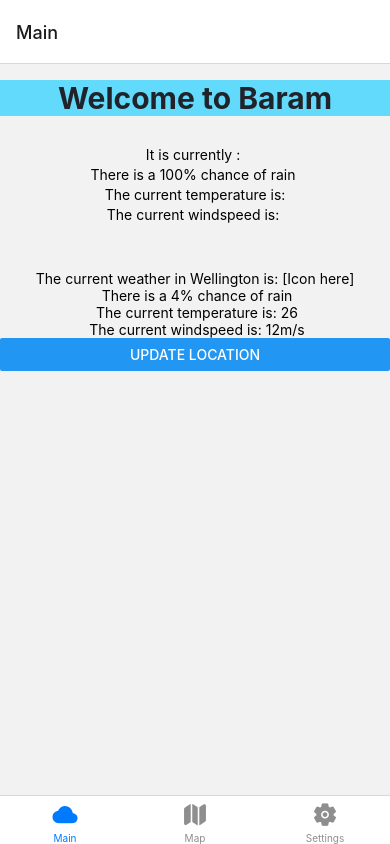
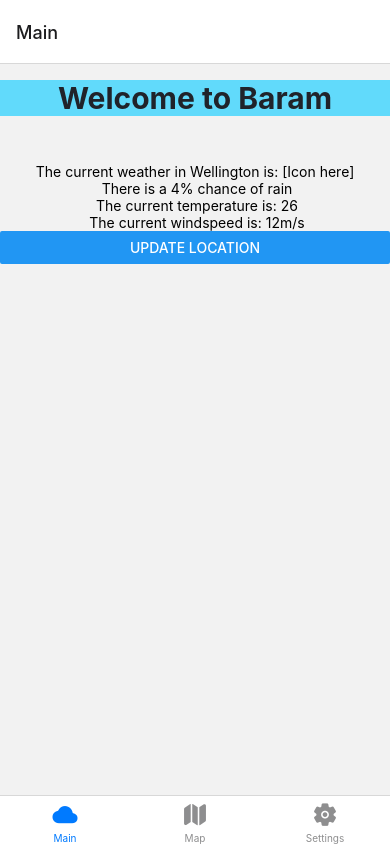
Before and after one commit to GaryKim-ezyVet/Tenki, a React Native app in the folder baram/: screen /Main in a window 390 px wide. Built offline with nearby package versions, Linux system fonts and the light colour scheme; grey boxes are pictures that could not be loaded.

Commit message:
update to api variables

```diff
--- a/baram/components/Features/Location.js
+++ b/baram/components/Features/Location.js
@@ -2,7 +2,7 @@ import React, { useState, useEffect } from 'react';
 import { StyleSheet, Text, View, Button, Image, Alert } from 'react-native';
 import * as Location from 'expo-location';
 
-const api ={
+const api = {
 
 //weather key from openweather api
 openWeatherKey: 'bb481abe6d37c9527b03cf0575897349',
@@ -21,6 +21,10 @@ export default function Applocation() {
     loadWeather;
     }, []);
   const loadWeather = async () => {
+
+    let globalPositioning = await Location.getCurrentPositionAsync({});
+    setglobalPositioning(globalPositioning);
+
     const {current_lat, current_long} = globalPositioning.coords;
     //fetch information from the API then assign the value to variable Forecast
     fetch('${api.base_weather_api_url}q=Auckland,nz&appid=${api.openWeatherKey}')
@@ -35,10 +39,6 @@ export default function Applocation() {
         return;
       }
 
-      let globalPositioning = await Location.getCurrentPositionAsync({});
-      setglobalPositioning(globalPositioning);
-
-
 
     }
 
@@ -52,11 +52,6 @@ export default function Applocation() {
   return (
     <View style={styles.pageTitle}>
       <Text style={styles.title}> Welcome to Baram </Text>
-      <Text style={styles.contextheader}>It is currently : {forecast.main}</Text>
-      <Image style={styles.icons} source={require('../../assets/rain.png')} />
-      <Text style={styles.context}>There is a 100% chance of rain </Text>
-      <Text style={styles.context}>The current temperature is:</Text>
-      <Text style={styles.context}>The current windspeed is: </Text>
 
       <Text style={styles.contextheader}>
         {'\n'}The current weather in Wellington is: [Icon here]
```
